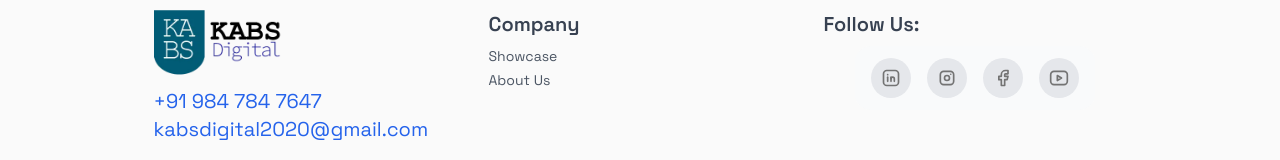
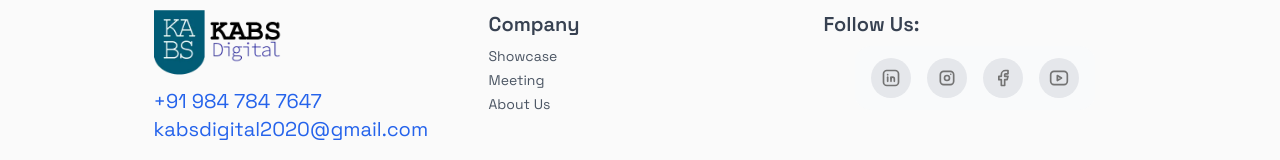
Before and after one commit to SabiqHashil/kabs-digital_website, a Next.js app: page / in a window 1280 px wide. Shown: the part 5803-5963 px from the top of the page. Built offline with nearby package versions, Linux system fonts and the light colour scheme.

Commit message:
Update footer.tsx

```diff
--- a/components/footer.tsx
+++ b/components/footer.tsx
@@ -39,6 +39,11 @@
                 <p className="text-sm text-gray-600 hover:underline">Showcase</p>
               </Link>
             </li>
+   <li>
+              <Link href="/meeting">
+                <p className="text-sm text-gray-600 hover:underline">Meeting</p>
+              </Link>
+            </li>
             <li>
               <Link href="/about">
                 <p className="text-sm text-gray-600 hover:underline">About Us</p>
```
